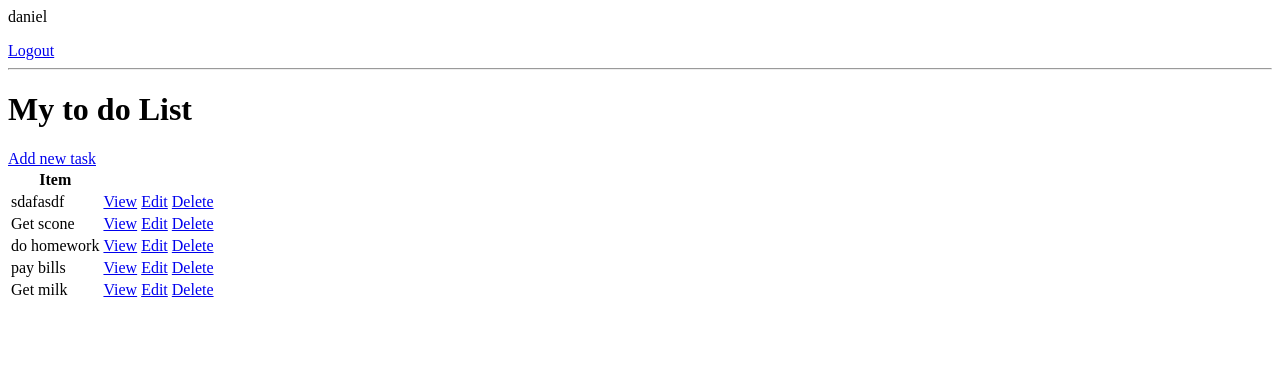
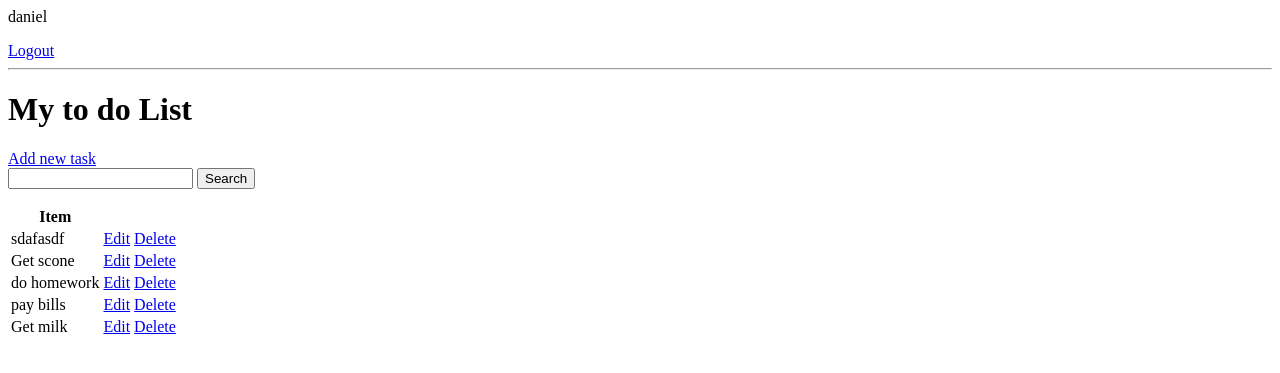
Before and after one commit to DANIELKNYSNA/todo_list-with-User-Login, a Django app: page / in a window 1280 px wide. Shown: the top 373 px of the page. Run offline with Django 4.2, Linux system fonts and the light colour scheme; a user stored in the database is signed in; data comes from the database, SQL or seed files in the repository; both versions use the stored data as it was after the commit.

Commit message:
Setting up search functionality

```diff
--- a/base/templates/base/task_list.html
+++ b/base/templates/base/task_list.html
@@ -10,17 +10,20 @@
 <h1>My to do List</h1>
 <a href="{% url 'task-create' %}">Add new task</a>
 
+<form action="" method="GET">
+  <input type="text" name="search-area" value="{{search_input}}">
+  <input type="submit" value="Search">
+</form>
+
 <table>
   <tr>
     <th>Item</th>
-    <th></th>
     <th></th>
     <th></th>
   </tr>
   {% for task in tasks %}
   <tr>
     <td>{{task.title}}</td>
-    <td><a href="{% url 'task' task.id %}">View</a></td>
     <td><a href="{% url 'task-update' task.id %}">Edit</a></td>
     <td><a href="{% url 'task-delete' task.id %}">Delete</a></td>
   </tr>
--- a/base/views.py
+++ b/base/views.py
@@ -47,6 +47,12 @@ class TaskList(LoginRequiredMixin, ListView):
     context = super().get_context_data(**kwargs)
     context['tasks'] = context['tasks'].filter(user=self.request.user)
     context['count'] = context['tasks'].filter(complete=False).count()
+
+    search_input = self.request.GET.get('search-area') or ''
+    if search_input:
+      context['tasks'] = context['tasks'].filter(title__startswith=search_input)
+
+    context['search_input'] = search_input
     return context
 
 class TaskDetail(LoginRequiredMixin, DetailView):
```
Also changed, not shown: base/templates/base/main.html (added), db.sqlite3.
